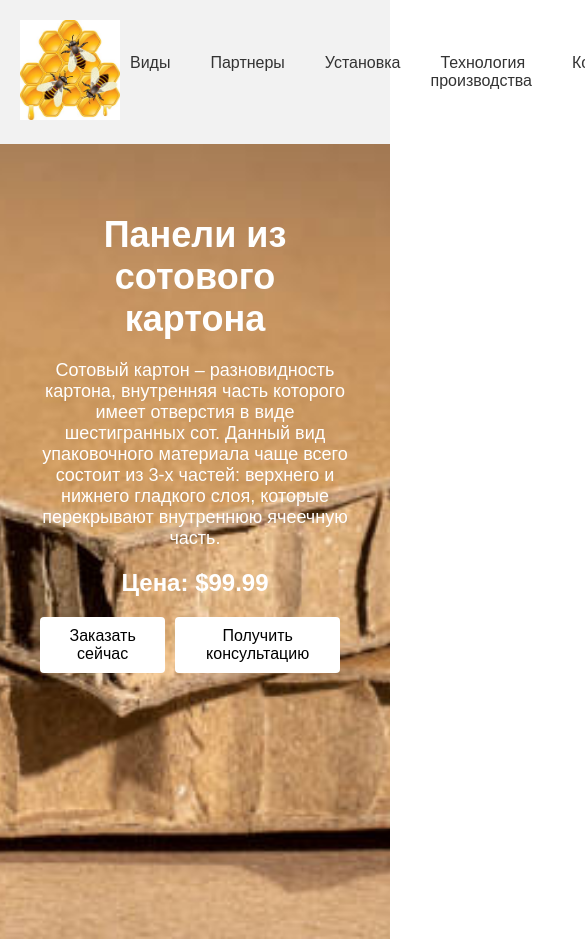
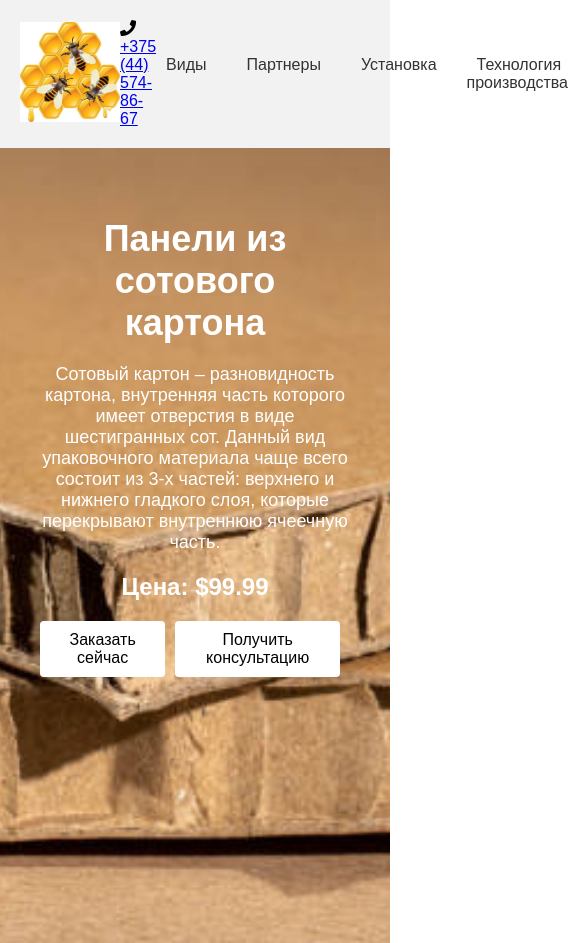
Before and after one commit to hutman2083/Test-task, a plain HTML site: page index.html in a window 390 px wide. Shown: the top 943 px of the page, 585 px wide, since content can reach past the window. Drawn offline with Linux system fonts and the light colour scheme.

Commit message:
feat: add phone number in navbar

```diff
--- a/index.html
+++ b/index.html
@@ -4,6 +4,7 @@
     <meta charset="UTF-8">
     <meta name="viewport" content="width=device-width, initial-scale=1.0">
     <link rel="stylesheet" href="index.css">
+    <link rel="stylesheet" href="https://cdnjs.cloudflare.com/ajax/libs/font-awesome/5.15.4/css/all.min.css">
     <script type="text/javascript" src="index.js"></script>
     <title>Панели из сотового картона</title>
 </head>
@@ -15,6 +16,10 @@
                     <img class="img-brand" src="Bee.jpg">
                     <span class="brand-caption">Сотовые картоны "Пчёлка"</span>
                 </a>
+                <div class="navbar-contact">
+                    <span class="navbar-phone-icon"><i class="fas fa-phone"></i></span>
+                    <a class="navbar-phone" href="tel:+375445748667">+375 (44) 574-86-67</a>
+                </div>
                 <ul class="navbar-menu">
                     <li class="navbar-item">
                         <a class="nav-link" href="">Виды</a>
```
Also changed, not shown: index.js (line endings or trailing spaces).
